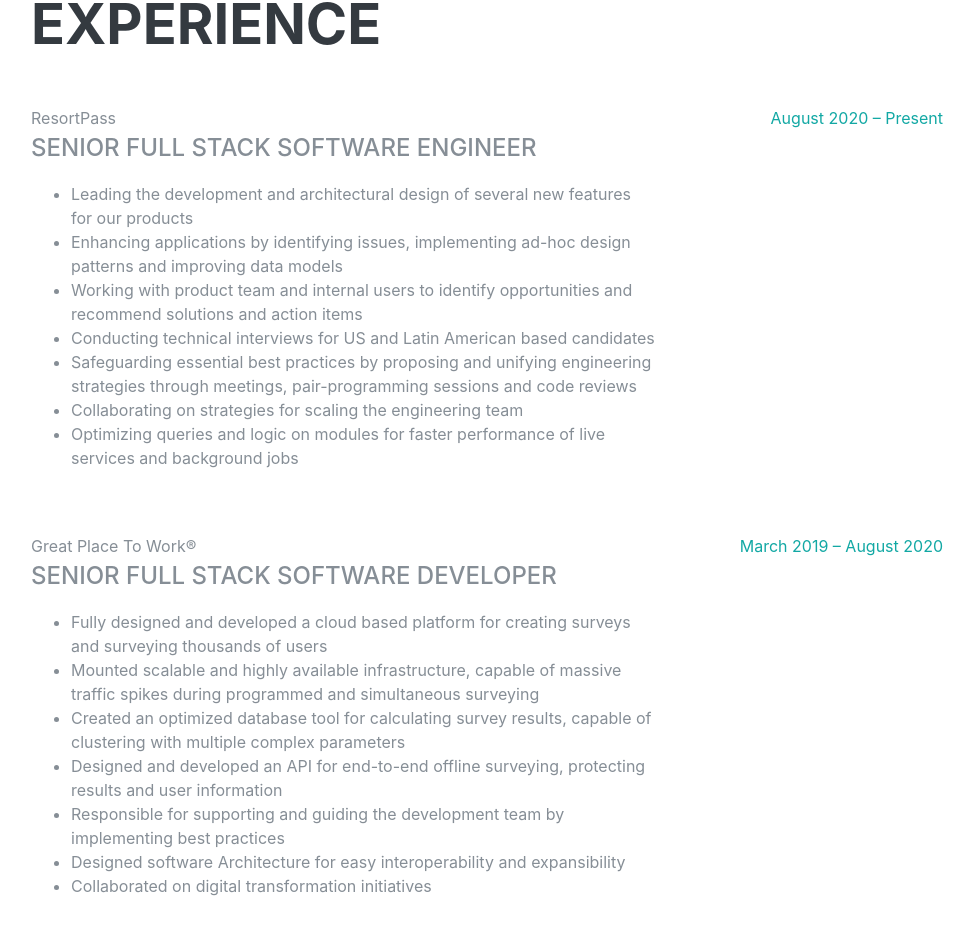
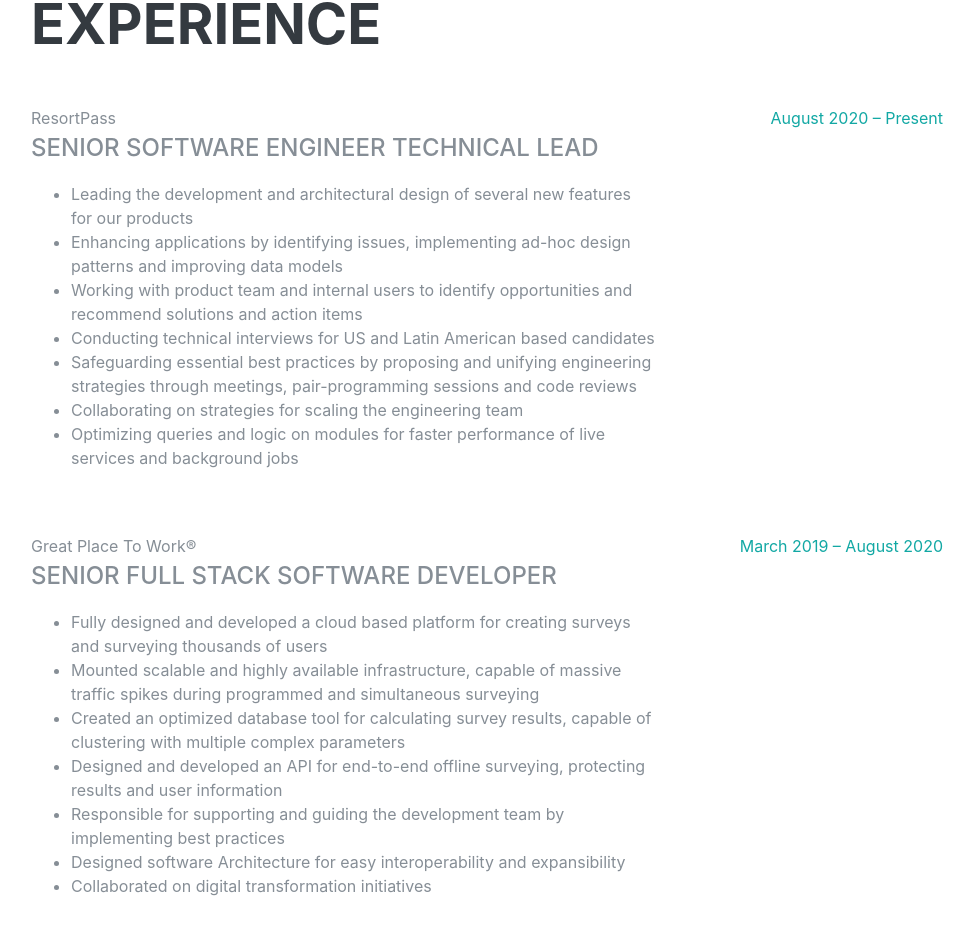
Before and after one commit to PaulNoe/resume, a plain HTML site: page index.html in a window 1280 px wide. Shown: the part 858-1785 px from the top of the page, without its empty margins (289-1263 px from the left). Drawn offline with Linux system fonts and the light colour scheme; a web font is replaced by a local one.

Commit message:
update title

```diff
--- a/index.html
+++ b/index.html
@@ -118,7 +118,7 @@
         <div class="resume-item d-flex flex-column flex-md-row justify-content-between mb-5">
           <div class="resume-content">
             <div class="mb-0">ResortPass</div>
-            <div class="subheading mb-3">Senior Full Stack Software Engineer</div>
+            <div class="subheading mb-3">Senior Software Engineer Technical Lead</div>
             <ul>
               <li>Leading the development and architectural design of several new features for our products</li>
               <li>Enhancing applications by identifying issues, implementing ad-hoc design patterns and improving data
```
